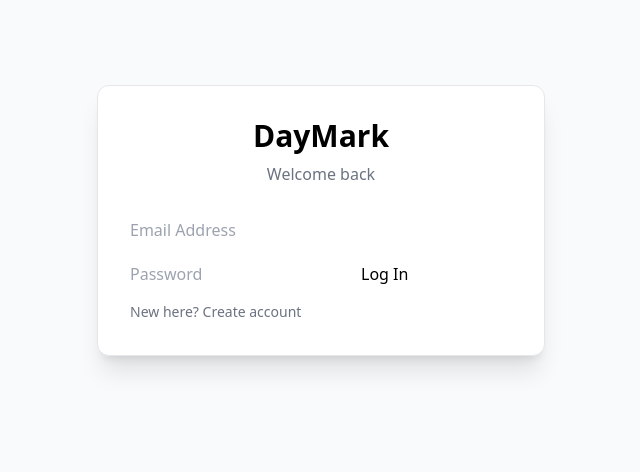
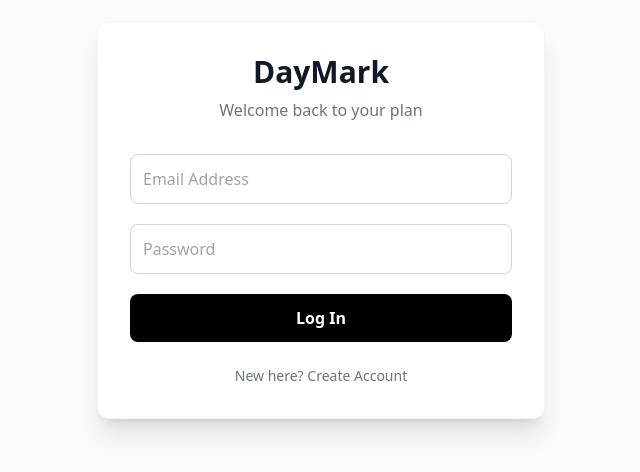
Before and after one commit to Vishwas-Pandey/DayMark, a React (Vite) app in the folder web/: page /login in a window 1280 px wide. Shown: the part 180-652 px from the top of the page, without its empty margins (319-959 px from the left). Built offline with nearby package versions, Linux system fonts and the light colour scheme; no server answers.

Commit message:
changes made in login page

```diff
--- a/web/src/pages/Login.jsx
+++ b/web/src/pages/Login.jsx
@@ -1,11 +1,15 @@
-import React, { useState, useRef } from "react";
+import React, { useState, useEffect, useRef } from "react";
 import API from "../services/api";
 import toast, { Toaster } from "react-hot-toast";
+import { useNavigate } from "react-router-dom";
 import { useAuth } from "../context/AuthContext";
 
 const Login = () => {
-  const { login } = useAuth();
-  const submittingRef = useRef(false); // 🛑 prevents double submit
+  const navigate = useNavigate();
+  const { login, user } = useAuth();
+
+  // 🛑 Logic: Ref to prevent double submission
+  const submittingRef = useRef(false);
 
   const [isRegister, setIsRegister] = useState(false);
   const [loading, setLoading] = useState(false);
@@ -15,48 +19,81 @@ const Login = () => {
     password: "",
   });
 
+  // ✅ Logic: Auto-redirect if user is already logged in
+  useEffect(() => {
+    if (user) {
+      navigate("/dashboard");
+    }
+  }, [user, navigate]);
+
   const handleSubmit = async (e) => {
     e.preventDefault();
 
-    if (submittingRef.current) return; // 🚫 HARD STOP
+    // 🛑 Logic: Hard Stop if already submitting
+    if (submittingRef.current) return;
     submittingRef.current = true;
 
     setLoading(true);
 
     const endpoint = isRegister ? "/auth/register" : "/auth/login";
 
+    // Prepare payload based on mode
     const payload = isRegister
-      ? formData
-      : { email: formData.email, password: formData.password };
+      ? {
+          name: formData.name,
+          email: formData.email,
+          password: formData.password,
+        }
+      : {
+          email: formData.email,
+          password: formData.password,
+        };
 
     try {
       const { data } = await API.post(endpoint, payload);
 
-      login(data); // ✅ SINGLE SOURCE OF TRUTH
+      // ✅ Logic: Update Context (App.js will react to this)
+      login(data);
+
       toast.success(`Welcome, ${data.name || "back"}!`);
-      // ❌ NO navigate here
+
+      // Note: We don't need manual navigation here because the
+      // useEffect above will trigger as soon as 'login(data)' updates the user state.
     } catch (err) {
+      console.error(err);
       toast.error(err.response?.data?.message || "Authentication failed");
+      // Reset ref so they can try again if it failed
       submittingRef.current = false;
     } finally {
       setLoading(false);
+      // We don't reset submittingRef to false on success immediately
+      // to prevent clicking while the page transitions.
     }
   };
 
   const toggleMode = () => {
     setIsRegister(!isRegister);
-    setFormData({ name: "", email: "", password: "" });
+    setFormData({
+      name: "",
+      email: "",
+      password: "",
+    });
   };
 
+  // 👇 VISUALS: This is the exact design you wanted
   return (
     <div className="flex h-screen items-center justify-center bg-gray-50">
       <Toaster position="top-center" />
 
-      <div className="w-full max-w-md rounded-xl bg-white p-8 shadow-xl border">
-        <h2 className="mb-2 text-center text-3xl font-bold">DayMark</h2>
+      <div className="w-full max-w-md rounded-xl bg-white p-8 shadow-xl border border-gray-100">
+        <h2 className="mb-2 text-center text-3xl font-bold text-gray-900">
+          DayMark
+        </h2>
 
         <p className="mb-8 text-center text-gray-500">
-          {isRegister ? "Start your journey" : "Welcome back"}
+          {isRegister
+            ? "Start your consistency journey"
+            : "Welcome back to your plan"}
         </p>
 
         <form onSubmit={handleSubmit} className="space-y-5">
@@ -64,6 +101,7 @@ const Login = () => {
             <input
               type="text"
               placeholder="Full Name"
+              className="w-full rounded-lg border border-gray-300 p-3 focus:border-black focus:outline-none focus:ring-1 focus:ring-black transition-all"
               value={formData.name}
               onChange={(e) =>
                 setFormData({ ...formData, name: e.target.value })
@@ -75,6 +113,7 @@ const Login = () => {
           <input
             type="email"
             placeholder="Email Address"
+            className="w-full rounded-lg border border-gray-300 p-3 focus:border-black focus:outline-none focus:ring-1 focus:ring-black transition-all"
             value={formData.email}
             onChange={(e) =>
               setFormData({ ...formData, email: e.target.value })
@@ -85,6 +124,7 @@ const Login = () => {
           <input
             type="password"
             placeholder="Password"
+            className="w-full rounded-lg border border-gray-300 p-3 focus:border-black focus:outline-none focus:ring-1 focus:ring-black transition-all"
             value={formData.password}
             onChange={(e) =>
               setFormData({ ...formData, password: e.target.value })
@@ -92,16 +132,29 @@ const Login = () => {
             required
           />
 
-          <button type="submit" disabled={loading}>
-            {loading ? "Please wait..." : isRegister ? "Register" : "Log In"}
+          <button
+            type="submit"
+            disabled={loading}
+            className="w-full rounded-lg bg-black p-3 font-bold text-white hover:bg-gray-800 transition-colors disabled:opacity-70 disabled:cursor-not-allowed"
+          >
+            {loading
+              ? "Please wait..."
+              : isRegister
+              ? "Create Account"
+              : "Log In"}
           </button>
         </form>
 
-        <button onClick={toggleMode} className="mt-4 text-sm text-gray-500">
-          {isRegister
-            ? "Already have an account? Log in"
-            : "New here? Create account"}
-        </button>
+        <div className="mt-6 text-center text-sm">
+          <button
+            onClick={toggleMode}
+            className="text-gray-500 hover:text-black hover:underline transition-colors"
+          >
+            {isRegister
+              ? "Already have an account? Log In"
+              : "New here? Create Account"}
+          </button>
+        </div>
       </div>
     </div>
   );
```
